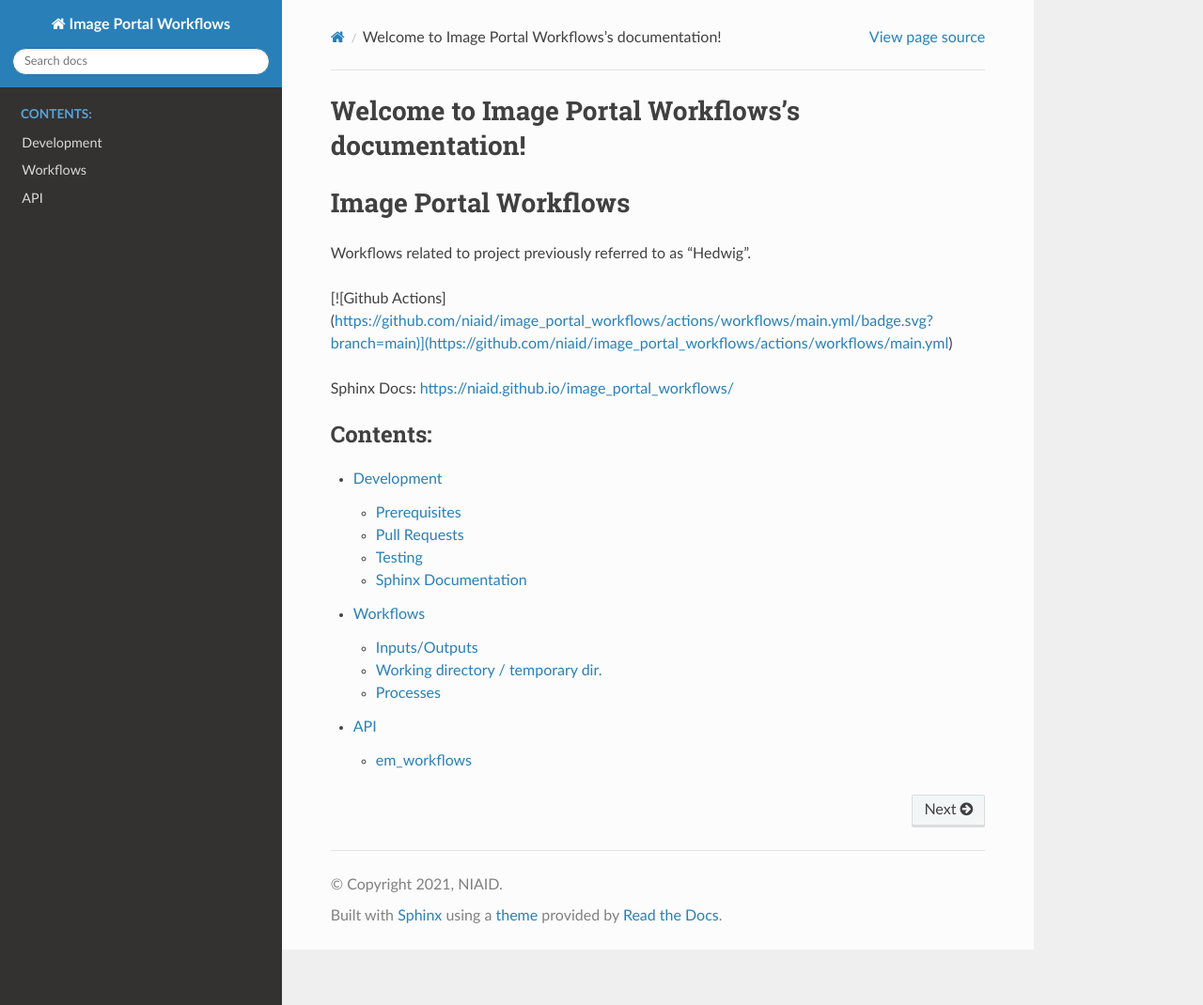
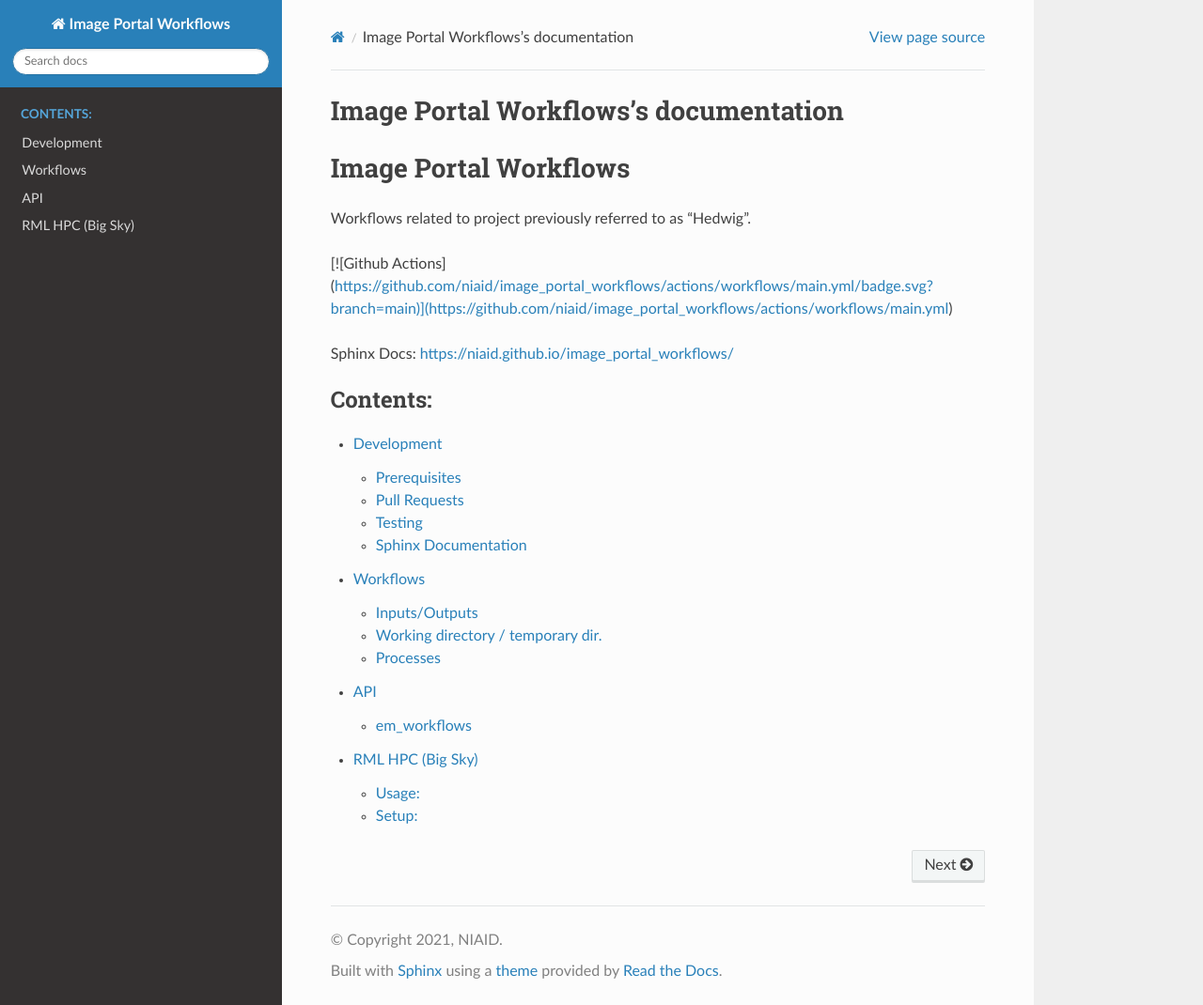
Before and after one commit to niaid/image_portal_workflows, a Sphinx documentation site: the page built from docs/source/index.rst, in a window 1280 px wide and 1070 px high. Shown: the whole window at 94% size. Built offline with Sphinx 7.4.7 and the Read the Docs theme 2.0.0, drawn with Linux system fonts in a browser that asks for light colours.

Commit message:
Adds HPC usage docs page

```diff
--- /dev/null
+++ b/docs/source/hpc.rst
@@ -0,0 +1,14 @@
+==================
+RML HPC (Big Sky)
+==================
+
+
+Usage:
+-------
+
+Using the cluster information.
+
+Setup:
+-------
+
+Installing software / work environments.
--- a/docs/source/index.rst
+++ b/docs/source/index.rst
@@ -3,8 +3,8 @@
    You can adapt this file completely to your liking, but it should at least
    contain the root `toctree` directive.
 
-Welcome to Image Portal Workflows's documentation!
-==================================================
+Image Portal Workflows's documentation
+======================================
 
 .. include:: ../../README.rst
 
@@ -15,3 +15,4 @@ Welcome to Image Portal Workflows's documentation!
    development
    workflows
    api
+   hpc
```
